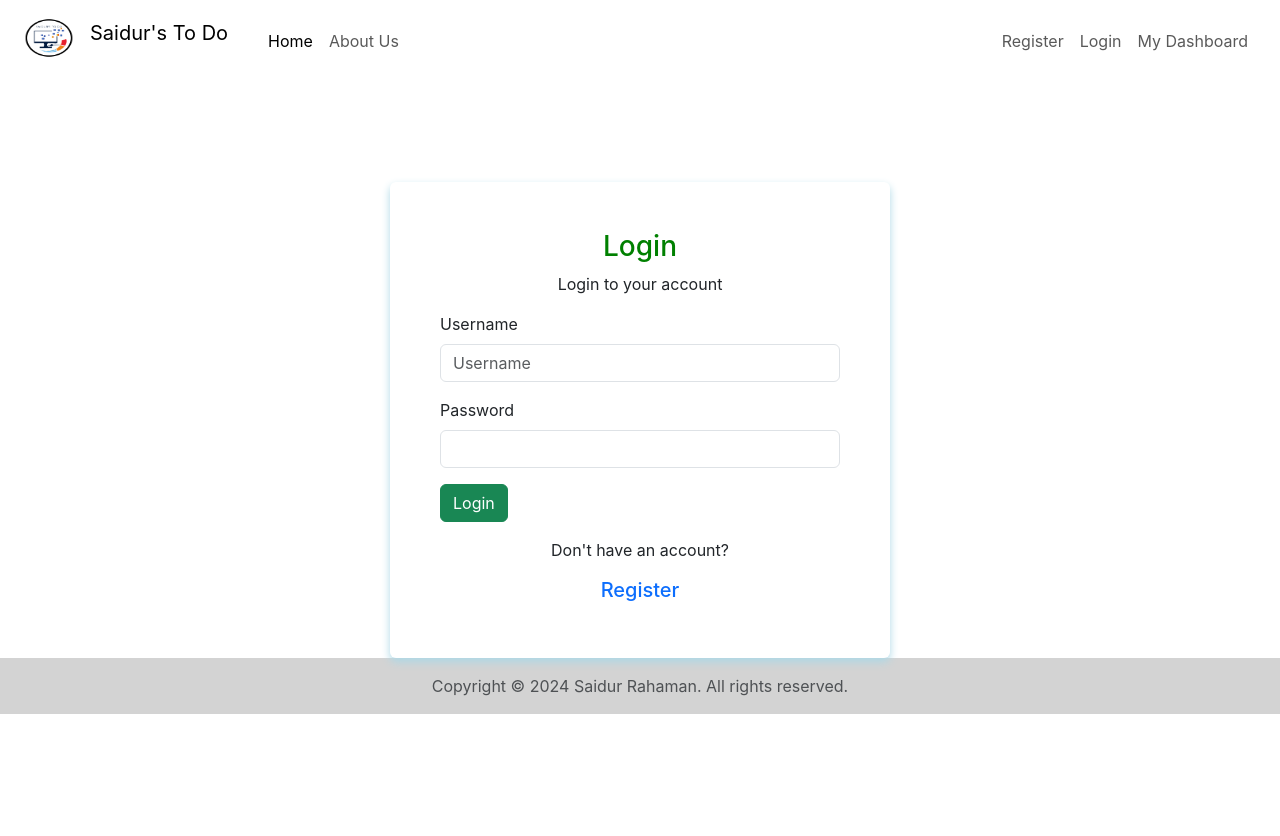
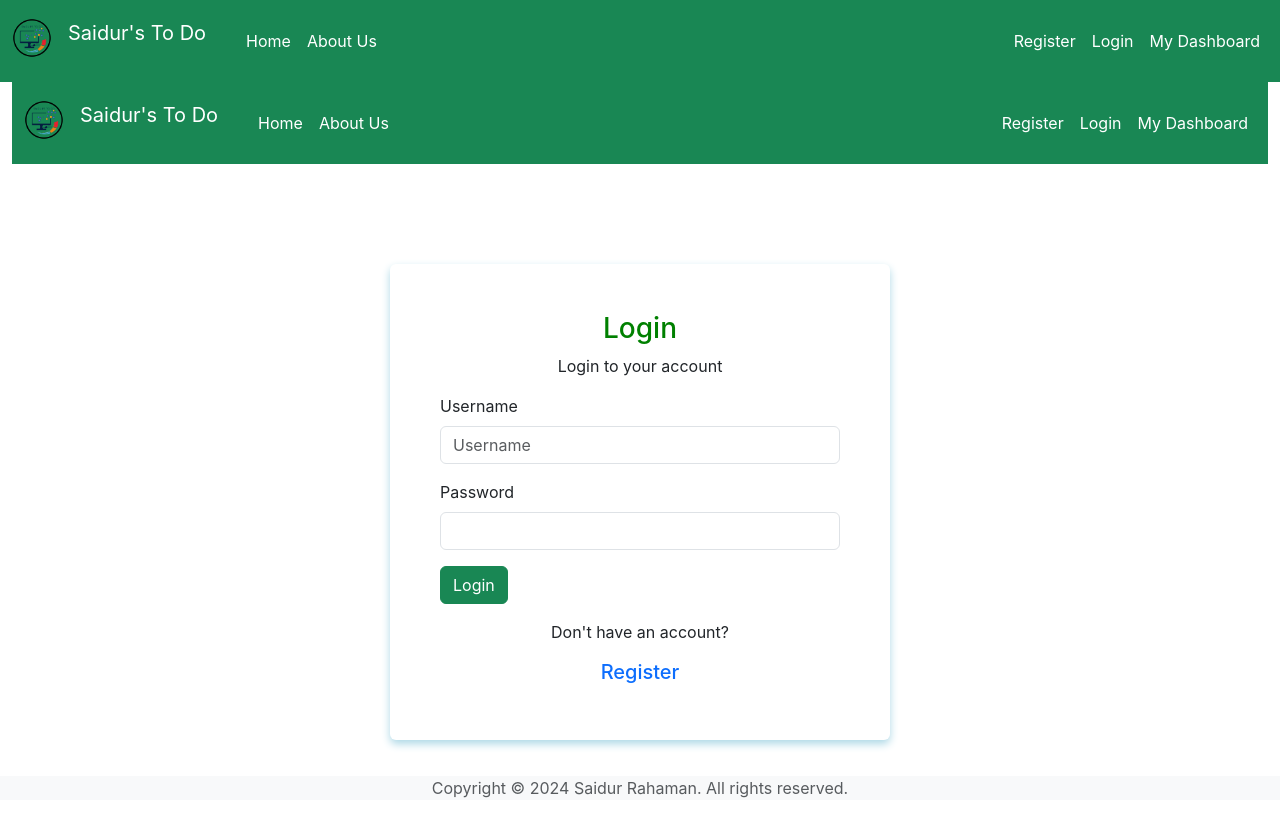
Before and after one commit to shaonbd135/To-do-React-web-app-Front-end, a React (Create React App) app: page /login in a window 1280 px wide. Shown: the top 836 px of the page. Before the commit the page ends 800 px from the top, so only its background shows below. Built offline with nearby package versions, Linux system fonts and the light colour scheme.

Commit message:
Features Updated

```diff
--- a/src/App.js
+++ b/src/App.js
@@ -1,13 +1,13 @@
 import logo from './logo.svg';
 import './App.css';
 import RoutesIndex from './routes/RoutesIndex';
-import Footer from './components/Footer/Footer';
+
+
 
 function App() {
   return (
     <div >
       <RoutesIndex></RoutesIndex>
-      <Footer></Footer>
 
     </div>
   );
--- a/src/components/Dashboard/Dashboard.js
+++ b/src/components/Dashboard/Dashboard.js
@@ -8,10 +8,10 @@ const Dashboard = () => {
     return (
         <div className="container-fluid">
             <div className="row">
-                <div className="col-md-2 " style={{ backgroundColor: '#3F000F', width: '230px', height: '100vh' }}>
+                <div className="col-md-1 ">
                     <DashNav></DashNav>
                 </div>
-                <div className="col-md-9 text-center mt-5 p-5 ">
+                <div className="col-md-10 text-center mt-5 p-5 ">
 
                     <h4 style={{ color: 'green' }}>Welcome {user.name}</h4>
 
--- a/src/components/Dashboard/MyTask.js
+++ b/src/components/Dashboard/MyTask.js
@@ -133,11 +133,11 @@ const MyTask = () => {
     return (
         <div className="container-fluid">
             <div className="row">
-                <div className="col-md-2 " style={{ backgroundColor: '#3F000F', width: '230px', height: '100vh' }}>
+                <div className="col-auto " >
                     <DashNav></DashNav>
                 </div>
-                <div className="col-md-9 text-center mt-3 p-5 m-auto" >
-                    <h5 className=' mb-5 text-center p-3 text-muted' style={{ color: 'green', fontSize: '25px', marginBottom: '30px', borderBottom: '2px solid lightgray', }}>My Task List </h5>
+                <div className="col-md-10 text-center mt-2   mx-auto m-auto" >
+                    <h5 className=' mb-5 text-center  text-muted p-3' style={{  fontSize: '25px', marginBottom: '30px', borderBottom: '2px solid lightgray', }}>My Task List </h5>
 
                     {/* Show the success message or error message  */}
 
@@ -162,7 +162,7 @@ const MyTask = () => {
                         </div>
 
                         {/* Table for My Task */}
-                        <div className="mb-3 text-center p-2" style={{ backgroundColor: '#3F000F' }}>
+                        <div className="mb-3 text-center p-2 " style={{ backgroundColor: '#3F000F' }}>
                             <h4 style={{ color: 'white' }}> <i class="bi bi-card-list" style={{ color: 'white', fontSize: '25px', marginRight: '10px' }}></i>To Do Tasks</h4>
                         </div>
 
--- a/src/components/Footer/Footer.js
+++ b/src/components/Footer/Footer.js
@@ -2,13 +2,11 @@ import React from 'react';
 
 const Footer = () => {
     return (
-        <div className="container-fluid">
-            <div className="row  text-muted" style={{ backgroundColor: 'lightgray' }}>
-                <div className="col-md-12 ">
-                    <p className="text-center mt-3">Copyright © 2024 Saidur Rahaman. All rights reserved.</p>
-                </div>
+        <footer className="footer fixed-bottom bg-light">
+            <div className="container text-center">
+                <span  className="text-muted">Copyright © 2024 Saidur Rahaman. All rights reserved.</span>
             </div>
-        </div>
+        </footer>
     );
 };
 
--- a/src/components/Header/Header.js
+++ b/src/components/Header/Header.js
@@ -6,7 +6,7 @@ import Features from '../Features/Features';
 const Header = () => {
     return (
         <div className='container-fluid'>
-            <NavBar></NavBar>
+            {/* <NavBar></NavBar> */}
             <div style={{ backgroundColor: 'lightgray' }}>
                 <Main></Main>
             </div>
--- a/src/components/Login/Login.js
+++ b/src/components/Login/Login.js
@@ -56,10 +56,10 @@ const Login = () => {
 
 
     return (
-        <div className='container-fluid '>
+        <div className='container-fluid  ' style={{ height: '100vh' }}>
             <NavBar></NavBar>
 
-            <div className='row ' >
+            <div className='row '  >
 
                 <div className='col-md-6 mx-auto  p-5 rounded ' style={{ boxShadow: '0 4px 8px 0 lightblue', marginTop: '100px', width: '500px' }}>
                     <div className='text-center'>
@@ -85,7 +85,7 @@ const Login = () => {
 
                         </div>
                         <div className='text-center mt-3'>
-                            <p>Don't have an account?</p> <Link style={{ color: '#0D6EFD', textDecoration: 'none' }} to="/login"><h5 >Register</h5></Link>
+                            <p>Don't have an account?</p> <Link style={{ color: '#0D6EFD', textDecoration: 'none' }} to="/register"><h5 >Register</h5></Link>
                         </div>
 
 
--- a/src/components/Main/Main.js
+++ b/src/components/Main/Main.js
@@ -14,7 +14,7 @@ const Main = () => {
                             <Link to='/register'><button className='btn mt-3' style={{ backgroundColor: '#0D6EFD', color: 'white', width: '200px' }}>Get Started</button></Link>
                         </div>
                         <div style={{ marginRight: '15px' }}>
-                            <Link to='/login'><button className='btn mt-3' style={{ backgroundColor: 'green', color: 'white', width: '200px' }}>Login</button></Link>
+                            <Link to='/login'><button className='btn mt-3 bg-success' style={{  color: 'white', width: '200px' }}>Login</button></Link>
                         </div>
                     </div>
                 </div>
--- a/src/components/NavBar/NavBar.js
+++ b/src/components/NavBar/NavBar.js
@@ -4,34 +4,34 @@ import logo from '../../images/logo.png';
 
 const NavBar = () => {
     return (
-        <nav class="navbar navbar-expand-lg bg-body-white">
+        <nav class="navbar navbar-expand-lg bg-success sticky-top">
             <div class="container-fluid">
                 <div class="navbar-brand text-center" style={{ display: 'flex' }}>
-                    <img class="navbar-brand" src={logo} alt="" style={{ width: '50px', height: '50px' }} />
-                    <p class="navbar-brand">Saidur's To Do</p>
+                    <img class="navbar-brand" src={logo} alt="" style={{  height: '50px' }} />
+                    <p class="navbar-brand text-white">Saidur's To Do</p>
                 </div>
                 <button class="navbar-toggler" type="button" data-bs-toggle="collapse" data-bs-target="#navbarSupportedContent" aria-controls="navbarSupportedContent" aria-expanded="false" aria-label="Toggle navigation">
                     <span class="navbar-toggler-icon"></span>
                 </button>
-                <div class="collapse navbar-collapse" id="navbarSupportedContent">
+                <div class="collapse navbar-collapse text-white" id="navbarSupportedContent">
                     <ul class="navbar-nav me-auto mb-2 mb-lg-0">
                         <li class="nav-item">
-                            <Link class="nav-link active" aria-current="page" to="/">Home</Link>
+                            <Link class="nav-link active text-white" aria-current="page" to="/">Home</Link>
                         </li>
                         <li class="nav-item">
-                            <Link class="nav-link" to="/about-us">About Us</Link>
+                            <Link class="nav-link text-white" to="/about-us">About Us</Link>
                         </li>
                     </ul>
                     <div class="d-flex" >
-                        <ul class="navbar-nav me-auto mb-2 mb-lg-0">
+                        <ul class="navbar-nav me-auto mb-2 mb-lg-0 ">
                             <li class="nav-item">
-                                <Link class="nav-link" to="/register">Register</Link>
+                                <Link class="nav-link text-white" to="/register">Register</Link>
                             </li>
                             <li class="nav-item">
-                                <Link class="nav-link" to="/login">Login</Link>
+                                <Link class="nav-link text-white" to="/login">Login</Link>
                             </li>
                             <li class="nav-item">
-                                <Link class="nav-link" to="/dashboard">My Dashboard</Link>
+                                <Link class="nav-link text-white" to="/dashboard">My Dashboard</Link>
                             </li>
                         </ul>
                     </div>
--- a/src/components/Register/Register.js
+++ b/src/components/Register/Register.js
@@ -52,7 +52,7 @@ const Register = () => {
             })
     }
     return (
-        <div className='container-fluid '>
+        <div className='container-fluid ' style={{ height: '100vh' }}>
             <NavBar></NavBar>
 
             <div className='row ' >
--- a/src/routes/RoutesIndex.js
+++ b/src/routes/RoutesIndex.js
@@ -9,6 +9,8 @@ import AboutUs from './../components/AboutUs/AboutUs';
 import PrivateRoute from '../components/PrivateRoute/PrivateRoute';
 import CreateTask from '../components/Dashboard/CreateTask';
 import MyTask from '../components/Dashboard/MyTask';
+import NavBar from '../components/NavBar/NavBar';
+import Footer from '../components/Footer/Footer';
 
 
 export const UserContext = createContext();
@@ -20,6 +22,7 @@ const RoutesIndex = () => {
         <UserContext.Provider value={[registerSuccess, setRegisterSuccess]}>
             <ProfileContext.Provider value={[user, setUser]}>
                 <BrowserRouter >
+                    <NavBar />
                     <Routes>
                         <Route path="/" element={<Home />} />
                         <Route path="/about-us" element={<AboutUs />} />
@@ -31,7 +34,10 @@ const RoutesIndex = () => {
 
                         <Route path="*" element={<Error />} />
                     </Routes>
+                    <Footer></Footer>
+
                 </BrowserRouter>
+
             </ProfileContext.Provider>
         </UserContext.Provider>
     );
```
Also changed, not shown: src/components/Dashboard/CreateTask.js (+7 -5 lines), src/components/Dashboard/DashNav.js (+35 -41 lines).
